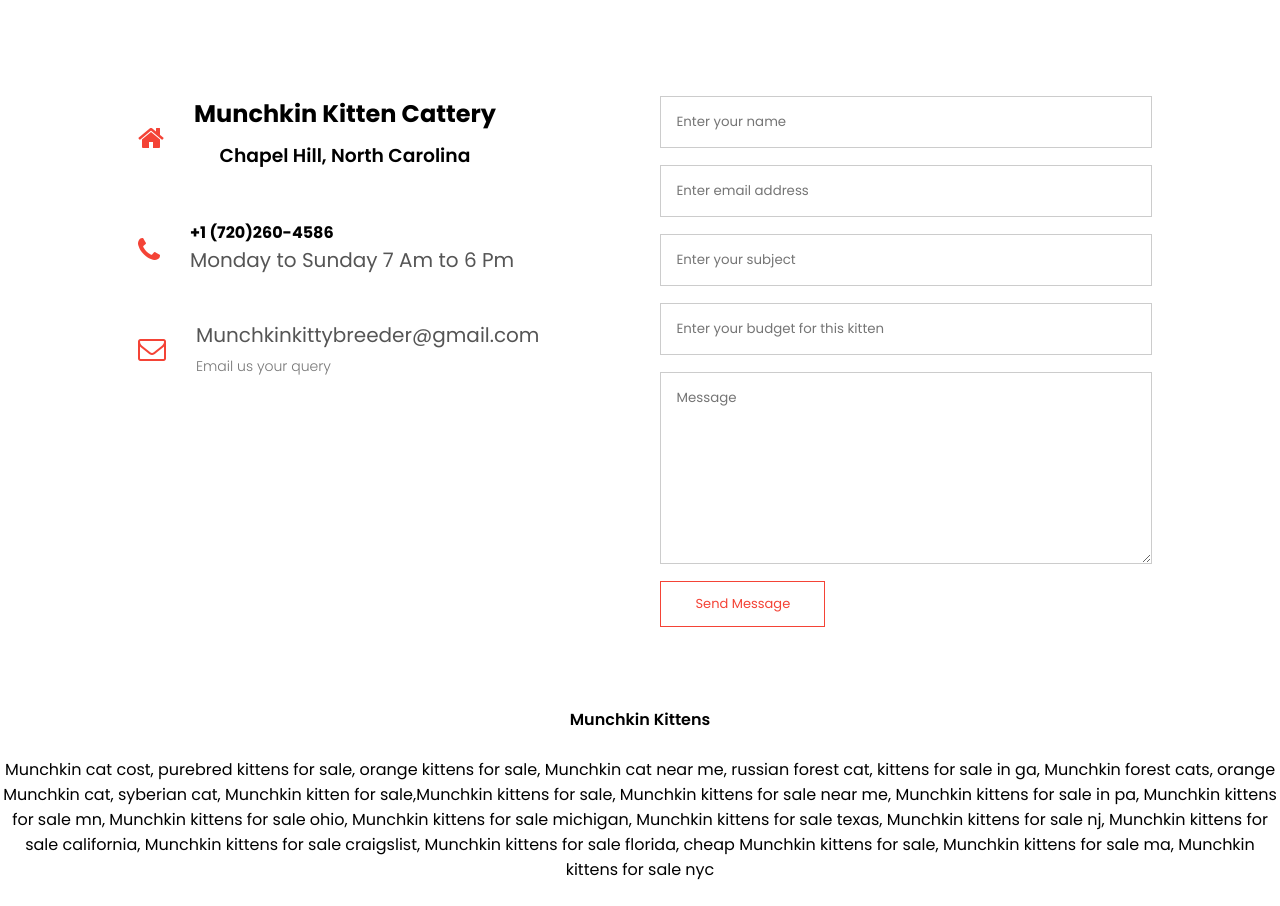
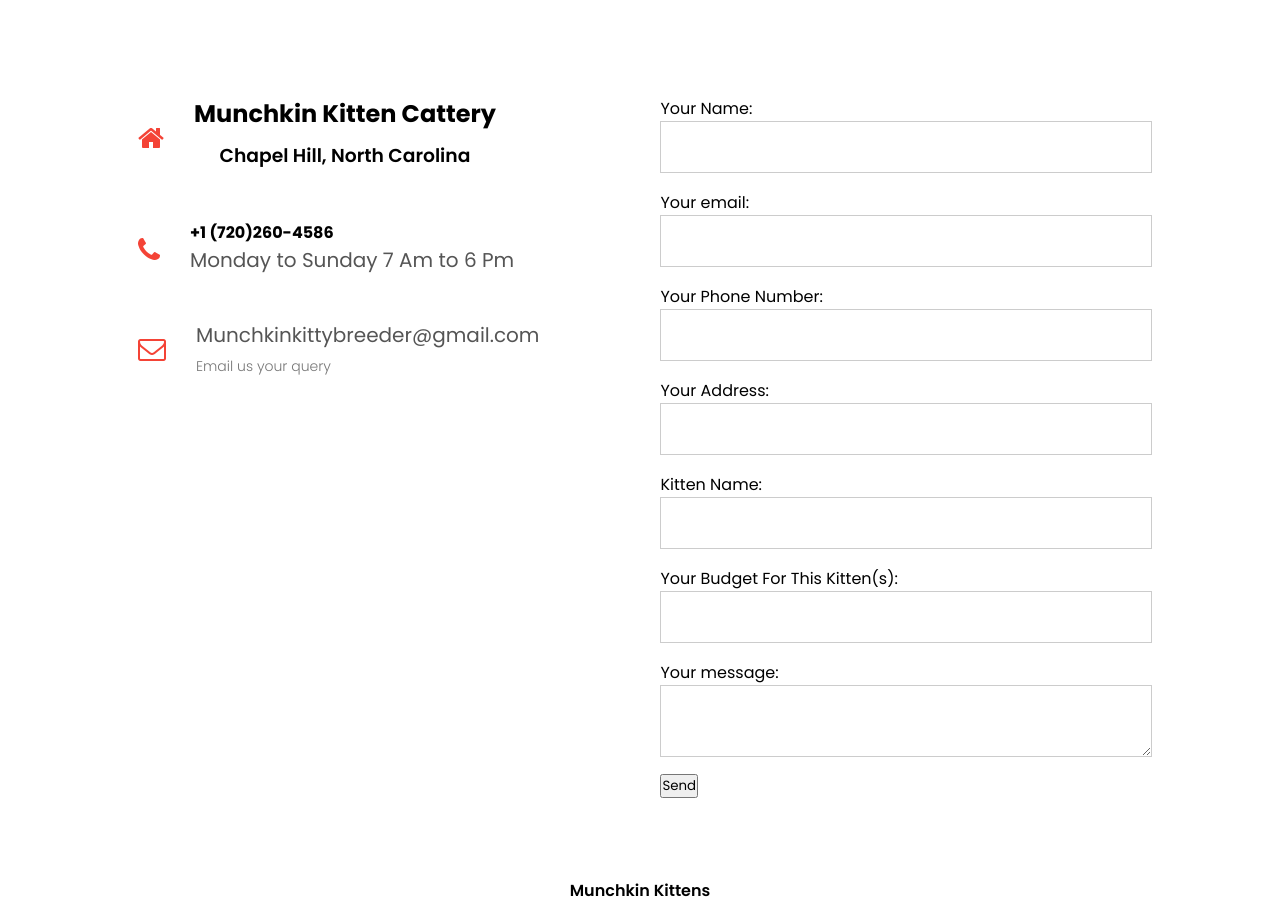
Before and after one commit to Achavibes/munchkin-kitten, a plain HTML site: page contact.html in a window 1280 px wide. Shown: the part 960-1866 px from the top of the page. Drawn offline with Linux system fonts and the light colour scheme.

Commit message:
Update contact.html

```diff
--- a/contact.html
+++ b/contact.html
@@ -69,13 +69,36 @@ Munchkin kittens for sale in cresson pa, Munchkin kittens san antonio, Munchkin
   action="https://formspree.io/f/xaykajdg"
   method="POST"
 >
-                    <input type="text" name="name" placeholder="Enter your name" required>
-                    <input type="email" name="email" placeholder="Enter email address" required>
-                    <input type="text" name="subject" placeholder="Enter your subject" required>
-                    <input type="text" name="budget" placeholder="Enter your budget for this kitten" required>
-                    <textarea rows="8" name="message" placeholder="Message" required></textarea>
-                    <button type="submit" class="hero-btn red-btn">Send Message</button>
-                    </form>
+                   <label>
+    Your Name:
+    <input type="name" name="Full Names">
+  </label>
+<label>
+    Your email:
+    <input type="email" name="email">
+  </label>
+  <label>
+    Your Phone Number:
+    <input type="Number" name="Phone Number">
+  </label>
+<label>
+    Your Address:
+    <input type="Address" name="Your Address">
+  </label>
+<label>
+    Kitten Name:
+    <input type="Name" name="Kitten(s) Name">
+  </label>
+<label>
+    Your Budget For This Kitten(s):
+    <input type="figure" name="Your Budget For This Kitten(s)">
+  </label>
+  <label>
+    Your message:
+    <textarea name="message"></textarea>
+  </label>
+  <button type="submit">Send</button>
+</form>
                 </div>
             </div>
     </section>
```
